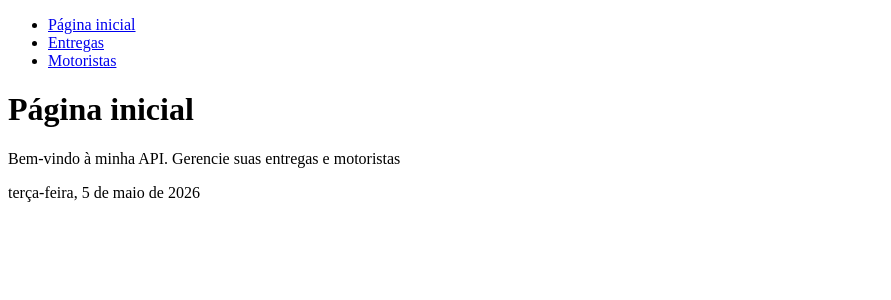
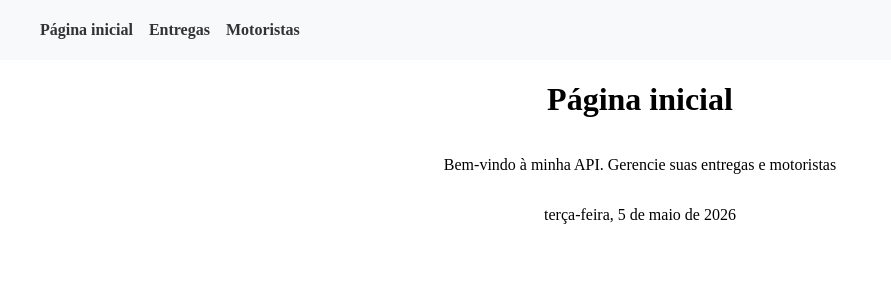
Before and after one commit to laranjeirajoao/pweb2-atividade-05-delivery-tracker, a Node server app: page /painel/ in a window 1280 px wide. Shown: the top 300 px of the page, without its empty margins (0-891 px from the left). Run offline with Node 20, Linux system fonts and the light colour scheme; some libraries are stand-ins or nearby versions.

Commit message:
feat: adiciona estilizacao para a navbar e para o footer

```diff
--- a/public/css/styles.css
+++ b/public/css/styles.css
@@ -1,3 +1,10 @@
+html,
+body {
+	margin: 0;
+	overflow-x: hidden;
+	max-width: 100%;
+}
+
 .badge {
 	display: inline-block;
 	padding: 0.25rem 0.6rem;
@@ -26,3 +33,42 @@
 	background: #fee2e2;
 	color: #991b1b;
 }
+
+.navbar {
+	background-color: #f8f9fa;
+	height: 60px;
+}
+
+.navbar .navbar-links {
+	display: flex;
+	height: 100%;
+	width: 100%;
+	gap: 1rem;
+	margin: 0;
+}
+
+.navbar .navbar-links li {
+	align-content: center;
+	list-style: none;
+}
+
+.navbar .navbar-links li a {
+	text-decoration: none;
+	color: #333;
+	font-weight: bold;
+	font-size: 16px;
+}
+
+.div1 {
+	display: flex;
+	flex-direction: column;
+	justify-content: center;
+	align-items: center;
+}
+
+.footer {
+	display: flex;
+	flex-direction: column;
+	justify-content: center;
+	align-items: center;
+}
```
